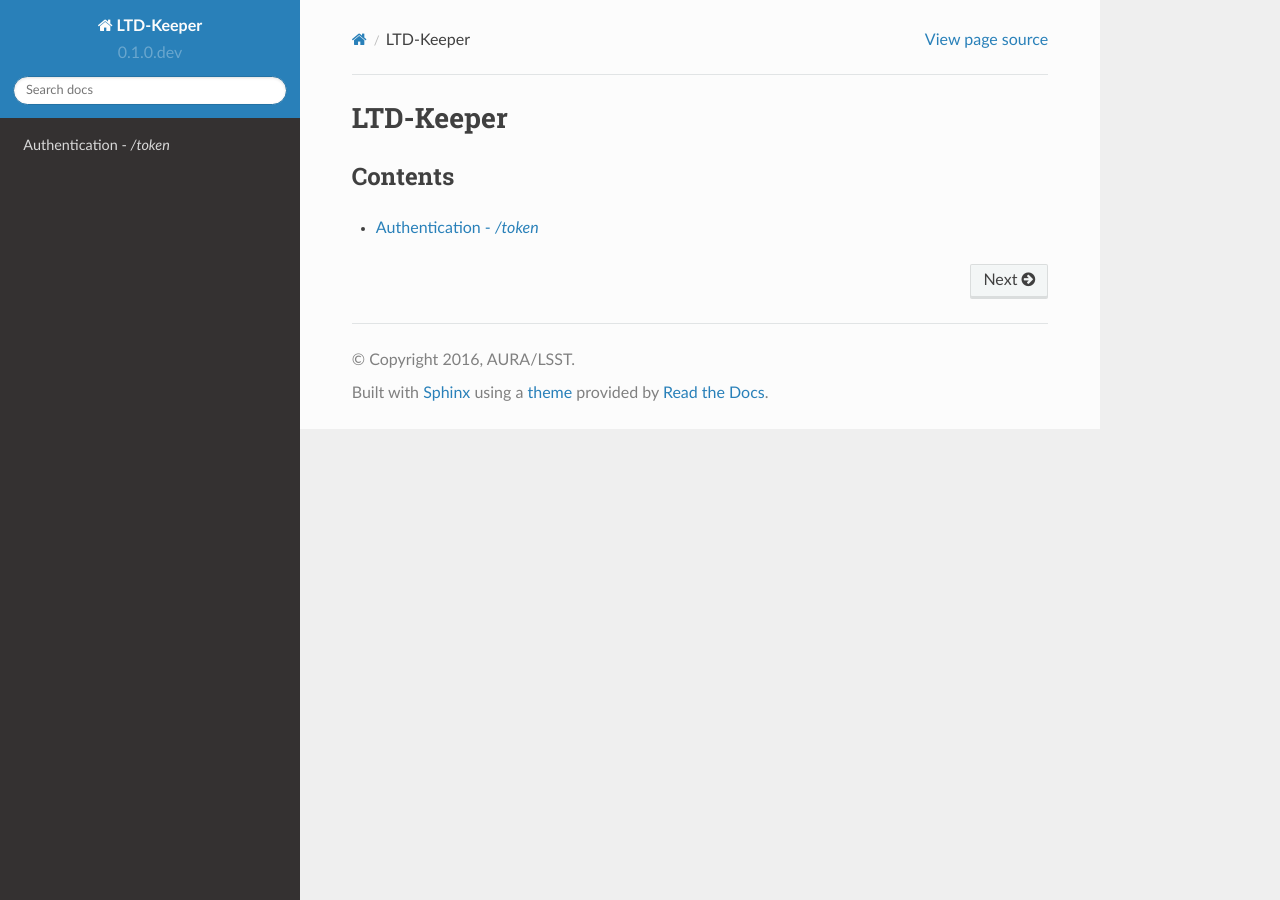
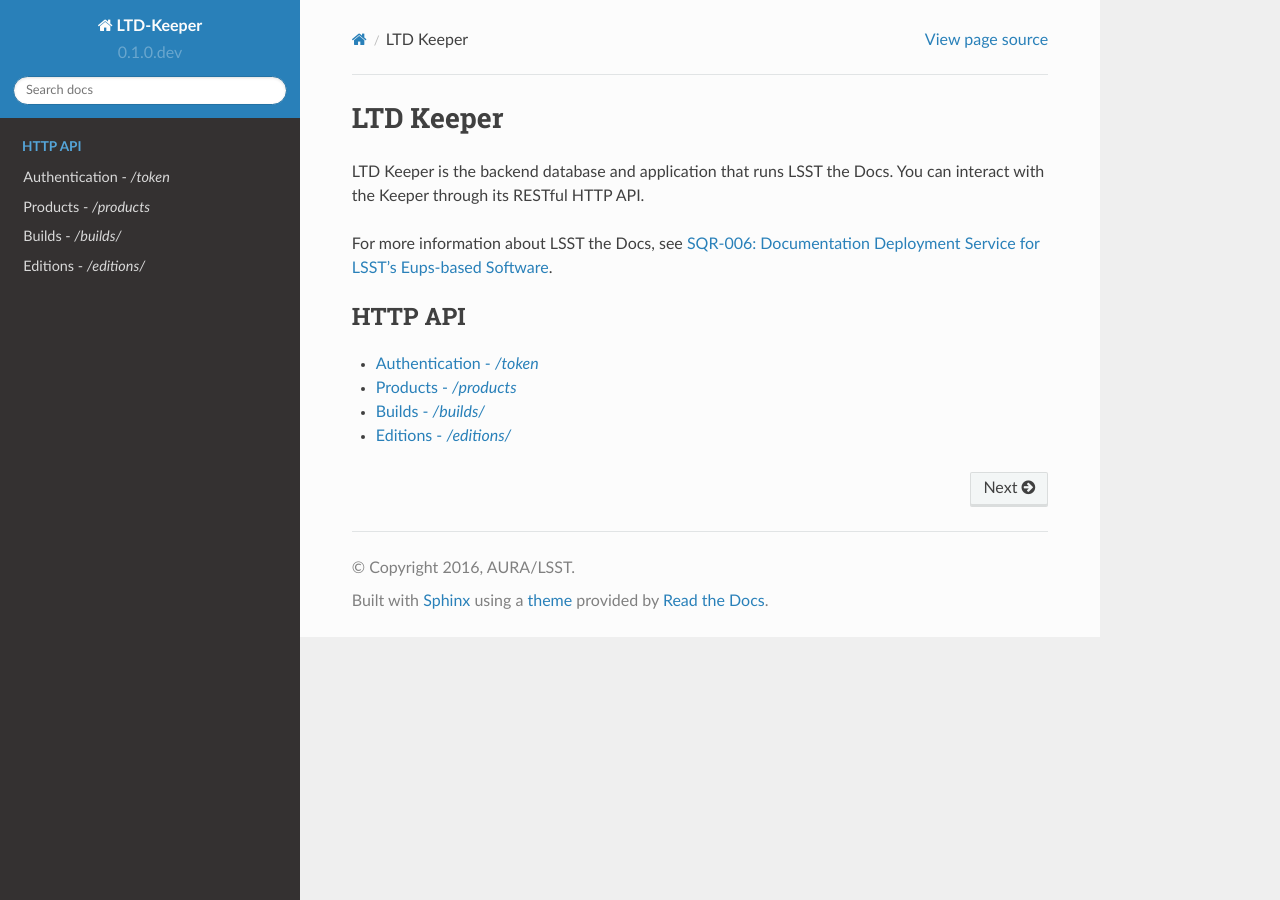
Before and after one commit to lsst-sqre/ltd-keeper, a Sphinx documentation site: the page built from docs/index.rst, in a window 1280 px wide. Built offline with Sphinx 7.4.7 and the Read the Docs theme 2.0.0, drawn with Linux system fonts in a browser that asks for light colours.

Commit message:
Outline HTTP API reference documentation
This commit adds a common structure for documenting the core resources
provided by the LTD Keeper api: /products/, /builds/ and /versions/.

The idea is to

- introduce each concept briefly
- provide a summary list of methods (and point out related methods under
  other routes
- use httpdomain's autoflask to provide full documentation for each
  method

More effort is needed to add examples and metadata to the docstrings;
see
http://pythonhosted.org/sphinxcontrib-httpdomain/#roles
for info on adding structured data to the docstrings of routes.

For DM-5100.

```diff
--- a/docs/index.rst
+++ b/docs/index.rst
@@ -1,11 +1,18 @@
 ##########
-LTD-Keeper
+LTD Keeper
 ##########
 
-Contents
-========
+LTD Keeper is the backend database and application that runs LSST the Docs.
+You can interact with the Keeper through its RESTful HTTP API.
+
+For more information about LSST the Docs, see `SQR-006: Documentation Deployment Service for LSST's Eups-based Software <http://sqr-006.lsst.io>`_.
 
 .. toctree::
-   :maxdepth: 2
+   :caption: HTTP API
+   :name: http-api
+   :maxdepth: 1
 
    auth
+   products
+   builds
+   editions
```
Also changed, not shown: docs/builds.rst (added, +28 -0 lines), docs/editions.rst (added, +17 -0 lines), docs/products.rst (added, +39 -0 lines), 1 other file.
